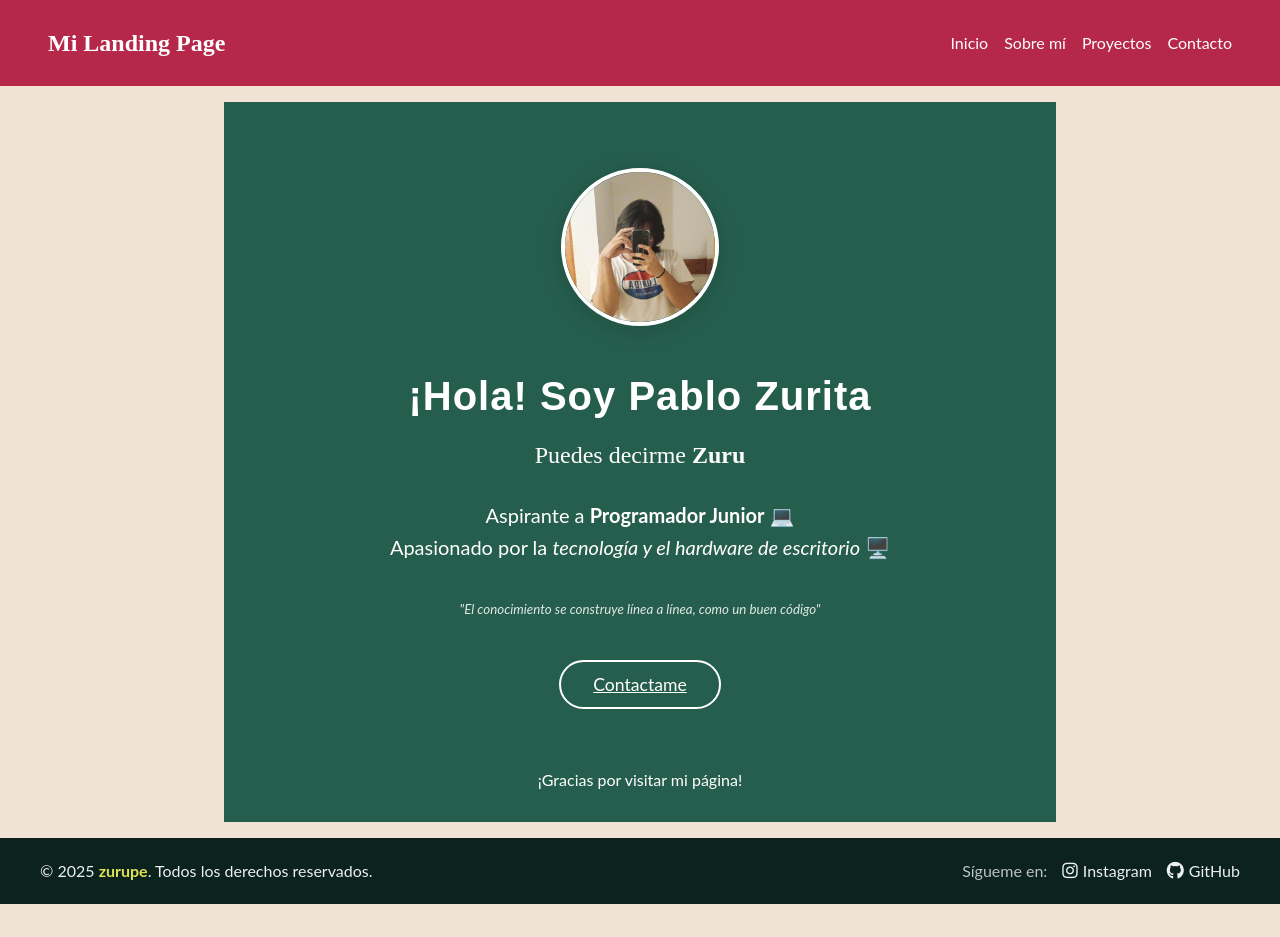
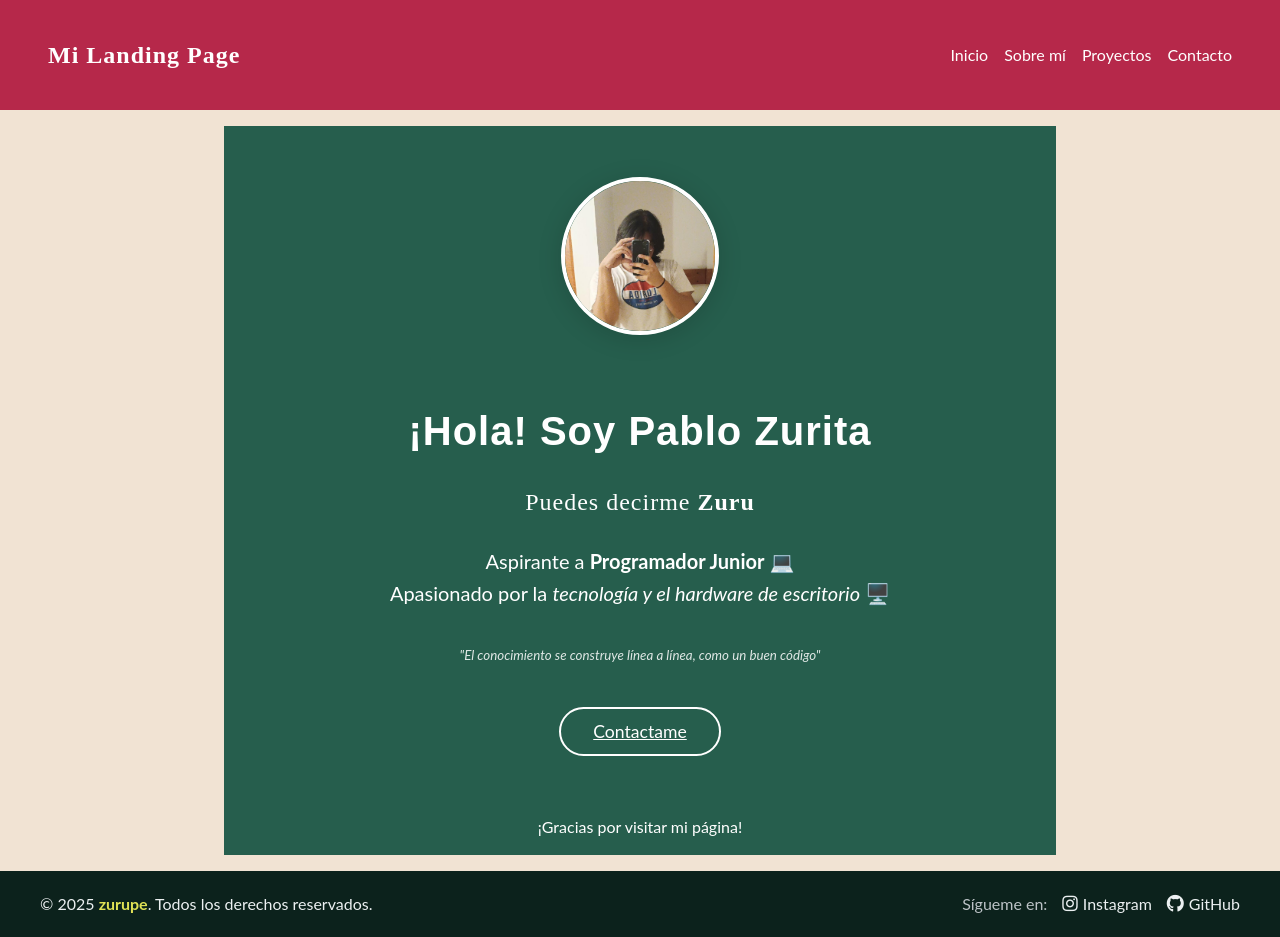
Before and after one commit to ZuritaPablo/LandingPage, an Angular app: page / in a window 1280 px wide. Before the commit the page ends 904 px from the top, so only its background shows below. Built offline with nearby package versions, Linux system fonts and the light colour scheme.

Commit message:
Modificación en la fuente de los títulos

```diff
--- a/src/styles.css
+++ b/src/styles.css
@@ -17,8 +17,9 @@ body {
     font-style: italic;
   }
 h1,h2, h3 {
-    font-family: Avante Garde;
-    margin: 0.5rem 0;
+    font-family: 'Playfair Display', serif;
+  font-weight: 700;
+  letter-spacing: 1px;
   }
 .hero {
     text-align: center;
```
